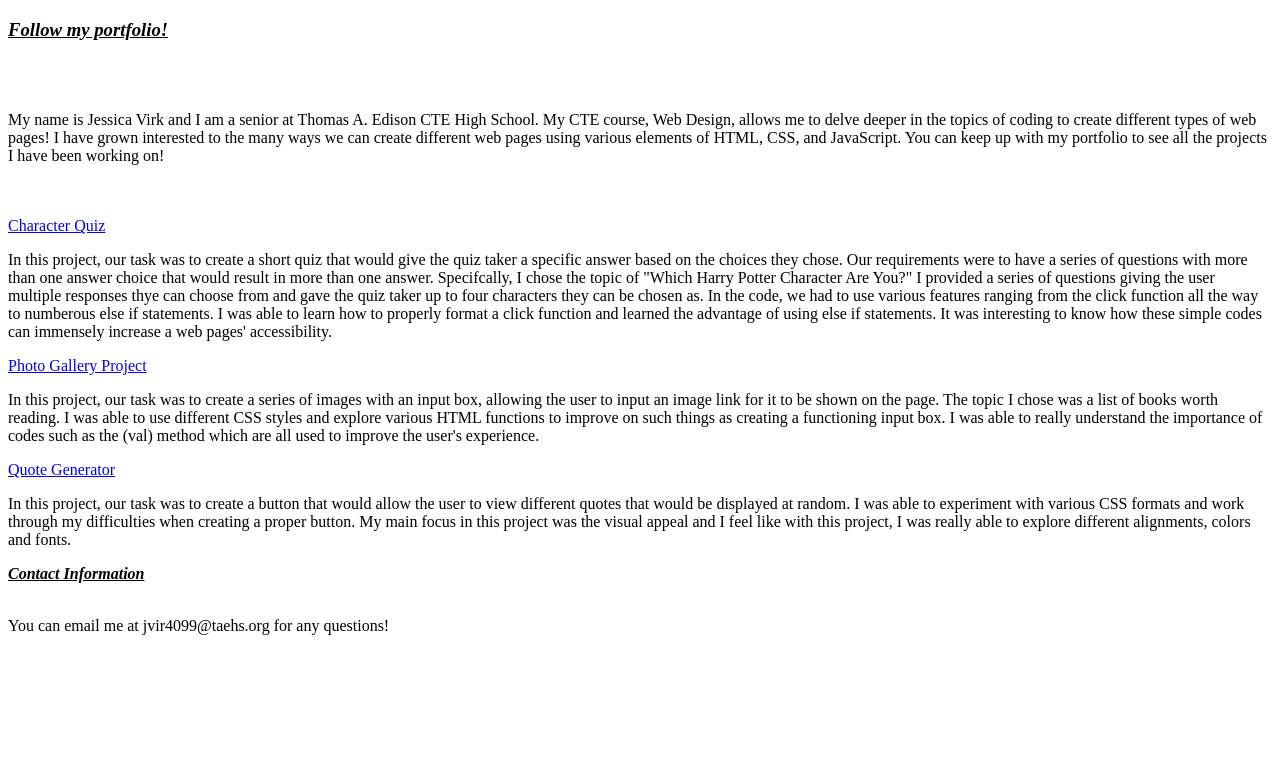
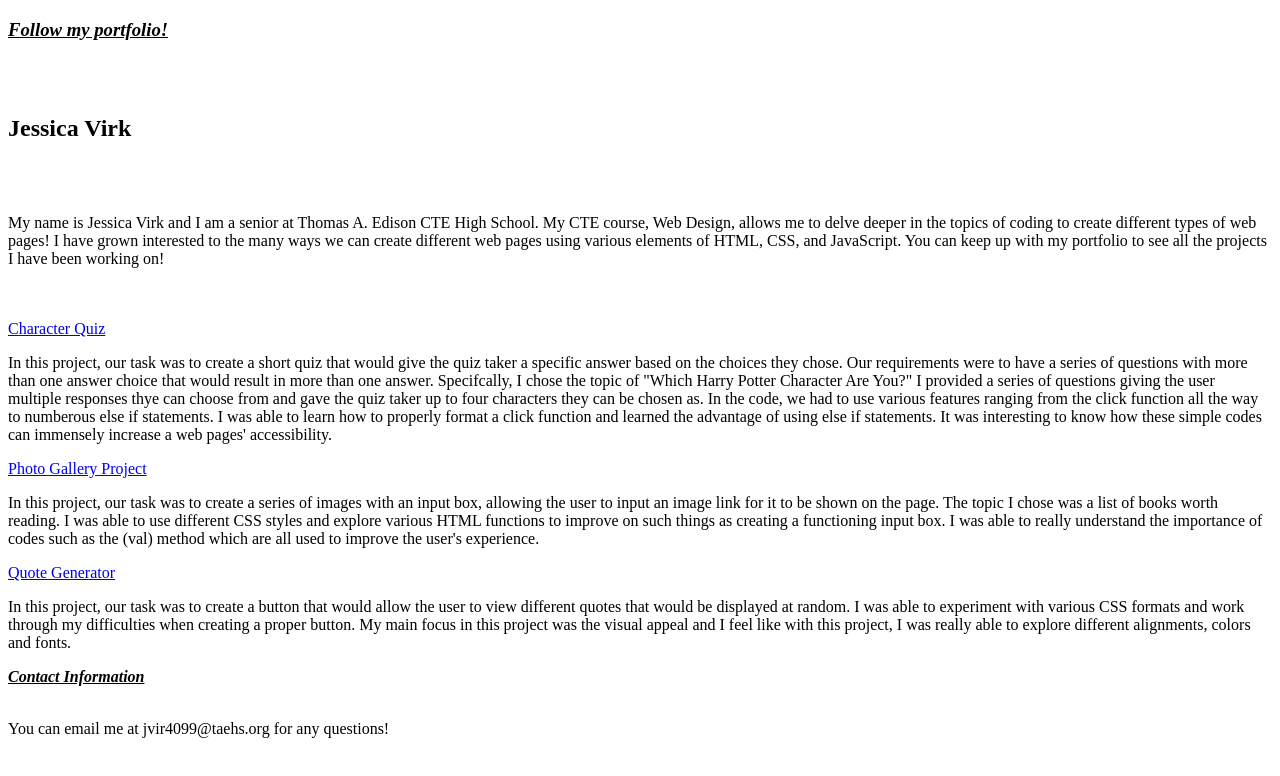
Before and after one commit to JessicaVirk/JessicaVirk.github.io, a plain HTML site: page index.html in a window 1280 px wide. Drawn offline with Linux system fonts and the light colour scheme.

Commit message:
Update index.html

```diff
--- a/index.html
+++ b/index.html
@@ -5,7 +5,9 @@
     </head>
     <body>
         <h3><em> <b> <u> Follow my portfolio!</b> </em> </u> </h3>
-        <br> </br>
+        <br>  </br>
+        <h2> Jessica Virk </h2>
+    <br> </br>
     <p> My name is Jessica Virk and I am a senior at Thomas A. Edison CTE High School. My CTE course, Web Design,
         allows me to delve deeper in the topics of coding to create different types of web pages! I have grown interested to the many
         ways we can create different web pages using various elements of HTML, CSS, and JavaScript. You can keep up
```
